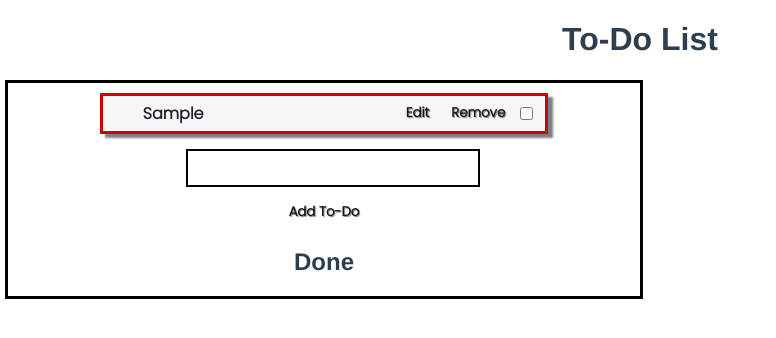
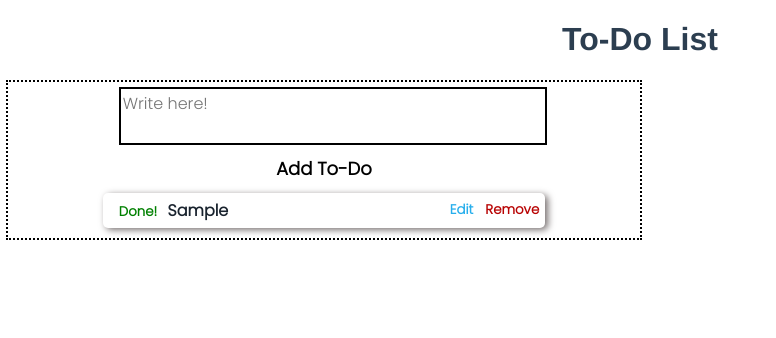
Before and after one commit to AberasT/todo-project, a Vue app: page / in a window 1280 px wide. Both pictures are taken after typing "Sample" into the empty fields and a click on the input "Add To-Do". Shown: the top 338 px of the page, without its empty margins (0-776 px from the left). Built offline with nearby package versions, Linux system fonts and the light colour scheme.

Commit message:
Done, Edit and Remove working without bugs. Visual improvements

```diff
--- a/src/App.vue
+++ b/src/App.vue
@@ -47,7 +47,7 @@ export default {
 
 .task-display {
   width: 100%;
-  border: black solid;
+  border: black dotted 2px;
   display: flex;
   flex-direction: column;
   align-items: center;
--- a/src/components/DoneTaskList.vue
+++ b/src/components/DoneTaskList.vue
@@ -1,9 +1,9 @@
 <template>
-    <div class="task-container" v-for="(task,index) in doneTasks" :key="index">
+    <div class="task-container done-task-container" v-for="(task,index) in doneTasks" :key="index">
         <p class="p-task done-task" >{{ task.text }}</p>
         <div class="task-buttons">
             <button
-                class="button"
+                class="button color-red"
                 @click="$emit('remove-done-submitted',index)">
                 Remove
             </button>
@@ -30,5 +30,12 @@ export default {
     .done-task {
         text-decoration: line-through;
         color: rgb(93, 93, 93);
+        margin-left: 30px;
+    }
+
+    .done-task-container {
+        justify-content: space-between;
+        background-color: rgb(241, 241, 241);
+        box-shadow: 5px 4px 2px rgb(200, 200, 200);
     }
 </style>
--- a/src/components/TaskDisplay.vue
+++ b/src/components/TaskDisplay.vue
@@ -1,12 +1,13 @@
 <template>
-    <task-list @edit-submitted="updateInput" @remove-submitted="removeTask" @done-submitted="setDone" :tasks="tasks"></task-list>
     <div>
         <form @submit.prevent="onSubmit">
-            <textarea id="taskText" v-model="inputText"></textarea>
-            <input class="button" type="submit" :value="buttonText">
+            <textarea placeholder="Write here!" id="taskText" v-model="inputText"></textarea>
+            <input class="button add-button" type="submit" :value="buttonText">
         </form>
     </div>
-    <h2>Done</h2>
+    <task-list @edit-submitted="updateInput" @remove-submitted="removeTask" @done-submitted="setDone" :tasks="tasks"></task-list>
+
+    <p v-if="this.doneTasks.length">Done</p>
     <done-task-list @remove-done-submitted="removeDoneTask" :doneTasks="doneTasks"></done-task-list>
 
 </template>
@@ -63,14 +64,18 @@ export default {
             this.buttonText = 'Add To-Do'
         },
         removeTask(index) {
-            this.tasks.splice(index);
+            if (this.buttonText == 'Add To-Do') {
+                index == 0 ? this.tasks.shift(index) : this.tasks.splice(index,1);
+            }
         },
         removeDoneTask(index) {
-            this.doneTasks.splice(index);
+            if (this.buttonText == 'Add To-Do') {
+                index == 0 ? this.doneTasks.shift(index) : this.doneTasks.splice(index,1);
+            }
         },
         setDone(index) {
             this.doneTasks.push(this.tasks[index]);
-            this.tasks.splice(index);
+            this.removeTask(index);
         }
     }
 }
@@ -83,19 +88,31 @@ export default {
         border: solid 2px black;
         resize: none;
         margin: 5px;
+        font-family: 'Poppins', sans-serif;
+        font-size: medium;
     }
     .button {
         border: none;
         background-color: rgb(22, 22, 22,0);
-        margin: 5px;
         font-family: 'Poppins', sans-serif;
-        color: rgb(22, 22, 22);
-        text-shadow: 1px 1px 1px grey;
         font-weight: 600;
         cursor: pointer;
+        transition: transform 60ms ease;
+    }
+
+    .color-red {
+        color: rgb(184, 3, 3);
+    }
+
+    .color-blue {
+        color: rgb(39, 174, 236);
+    }
+
+    .add-button {
+        font-size: large;
     }
 
     .button:hover {
-        transform: scale(1.1);
+        transform: scale(1.07);
     }
 </style>
--- a/src/components/TaskList.vue
+++ b/src/components/TaskList.vue
@@ -1,18 +1,25 @@
 <template>
     <div class="task-container" v-for="(task,index) in tasks" :key="index">
-        <p class="p-task" >{{ task.text }}</p>
+        <p class="p-task">
+            <button
+                class="button  done-button"
+                @click="$emit('done-submitted',index)">
+                Done!
+            </button>
+            {{ task.text }}
+        </p>
         <div class="task-buttons">
             <button
-                class="button"
+                class="button color-blue"
                 @click='$emit("edit-submitted",index,task)'>
                 Edit
             </button>
             <button
-                class="button"
+                class="button  color-red"
                 @click="$emit('remove-submitted',index)">
                 Remove
             </button>
-            <input @click="$emit('done-submitted',index)" class="checkbox" type="checkbox" >
+
         </div>
     </div>
 </template>
@@ -39,18 +46,19 @@ export default {
         flex-direction: row;
         align-items: center;
         justify-content: space-between;
-        background-color: rgb(246, 246, 246);
+        background-color: rgb(255, 255, 255);
         width: 70%;
         margin: 10px;
         text-align:initial;
-        border: rgb(200, 6, 6) solid;
-        box-shadow: 5px 4px 2px gray;
+        border-radius: 5px;
+        box-shadow: 3px 2px 7px rgb(119, 112, 112);
+        transition: transform 60ms ease;
     }
 
     .p-task {
         font-family: 'Poppins', sans-serif;
         font-weight: 600;
-        margin: 5px 40px;
+        margin: 5px 0px;
         color: #19232e;
     }
 
@@ -59,9 +67,11 @@ export default {
         flex-direction: row;
         align-items: center;
     }
-    .checkbox {
-        cursor: pointer;
-        margin-right: 12px;
+
+    .done-button {
+        margin-left: 10px;
+        color: green;
+
     }
 
 
```
